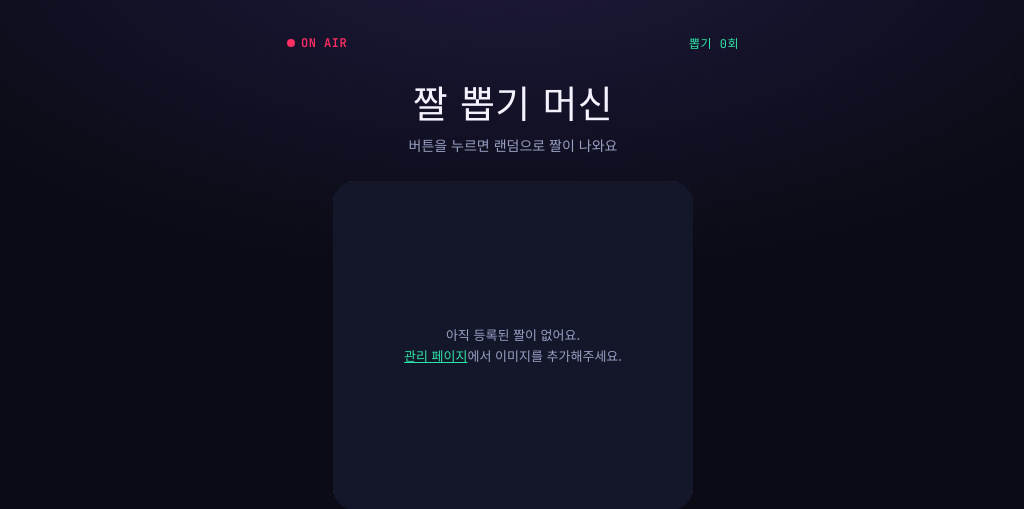
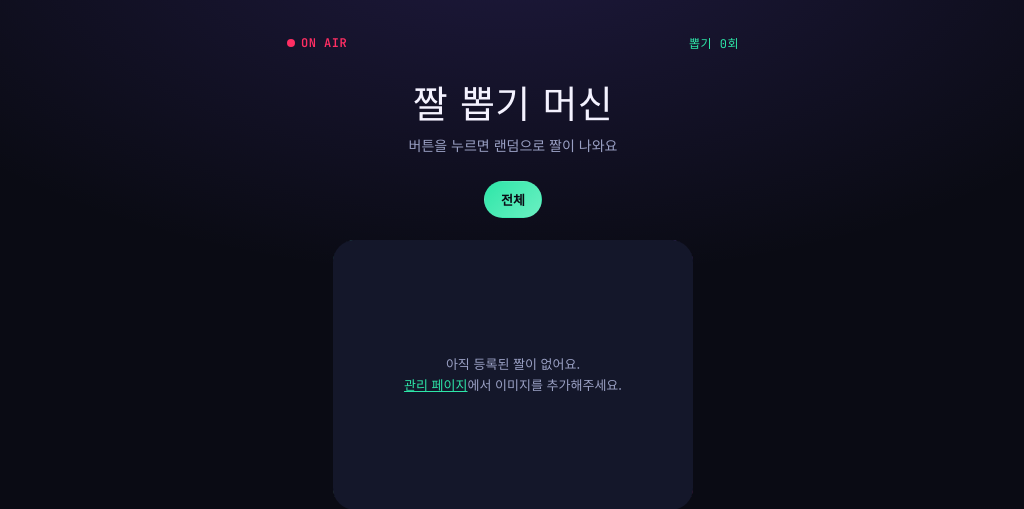
Before and after one commit to pbsu0413-byte/streamer-gif, a Flask app: page / in a window 1280 px wide. Shown: the top 509 px of the page, without its empty margins (127-1151 px from the left). Run offline with Flask 3, Linux system fonts and the light colour scheme; data that the repository does not hold is empty.

Commit message:
Add files via upload

```diff
--- a/templates/index.html
+++ b/templates/index.html
@@ -18,6 +18,8 @@
 
   <h1>짤 뽑기 머신</h1>
   <p class="sub">버튼을 누르면 랜덤으로 짤이 나와요</p>
+
+  <div class="tabs" id="tabs"></div>
 
   <div class="stage" id="stage">
     <div class="empty" id="emptyState">
```
